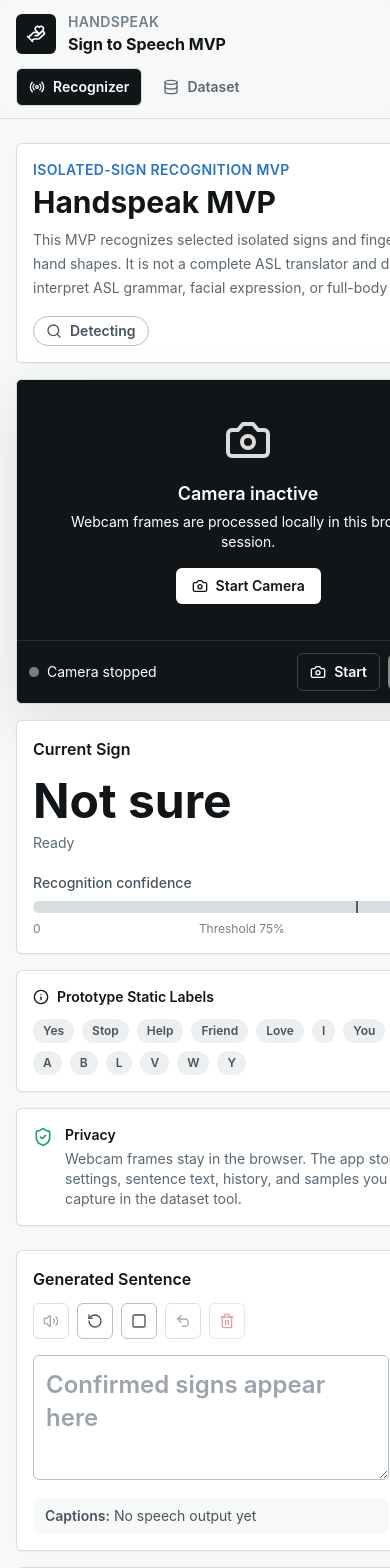
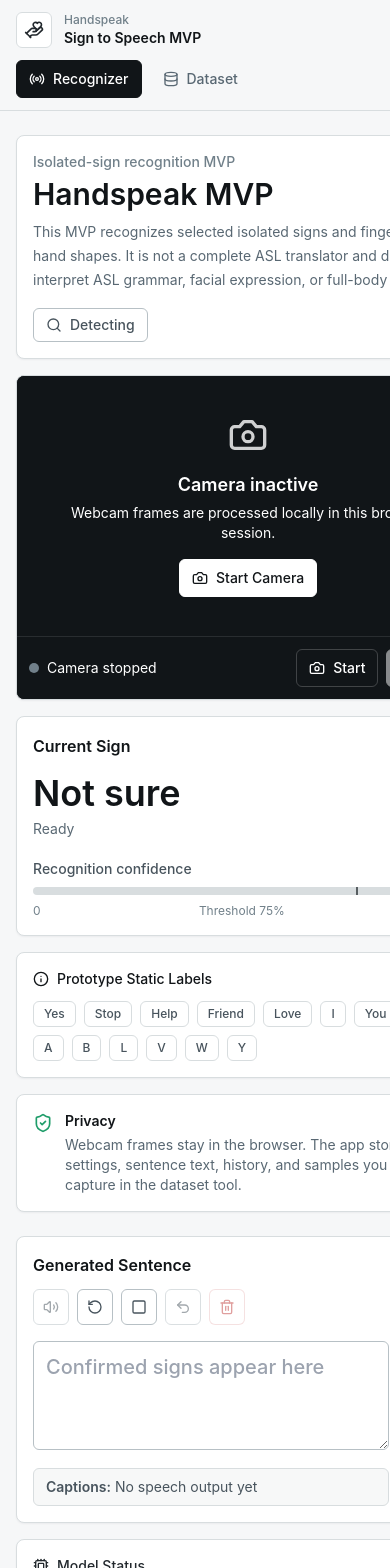
Before and after one commit to MathiasPettenati/Sign-Language-Translator, a React (Vite) app in the folder frontend/: page / in a window 390 px wide. Shown: the top 1568 px of the page. Built offline with nearby package versions, Linux system fonts and the light colour scheme.

Commit message:
Slight frontend changes

```diff
--- a/frontend/src/App.tsx
+++ b/frontend/src/App.tsx
@@ -38,18 +38,16 @@
   };
 
   return (
-    <div className="min-h-screen bg-ink-50 text-ink-900 dark:bg-ink-950 dark:text-ink-100">
-      <header className="sticky top-0 z-20 border-b border-ink-200 bg-white/92 backdrop-blur dark:border-ink-800 dark:bg-ink-950/92">
+    <div className="min-h-screen bg-[#f6f7f8] text-ink-900 dark:bg-ink-950 dark:text-ink-100">
+      <header className="sticky top-0 z-20 border-b border-ink-200 bg-[#f6f7f8]/95 backdrop-blur dark:border-ink-800 dark:bg-ink-950/95">
         <div className="mx-auto flex max-w-7xl flex-wrap items-center justify-between gap-3 px-4 py-3 sm:px-6 lg:px-8">
           <div className="flex items-center gap-3">
-            <div className="grid h-10 w-10 place-items-center rounded-md bg-ink-950 text-white dark:bg-white dark:text-ink-950">
+            <div className="grid h-9 w-9 place-items-center rounded-md border border-ink-200 bg-white text-ink-900 dark:border-ink-800 dark:bg-ink-900 dark:text-white">
               <HandHeart className="h-5 w-5" aria-hidden="true" />
             </div>
             <div>
-              <p className="text-sm font-semibold uppercase tracking-wide text-ink-500 dark:text-ink-400">
-                Handspeak
-              </p>
-              <p className="font-bold text-ink-950 dark:text-white">Sign to Speech MVP</p>
+              <p className="text-xs font-medium text-ink-500 dark:text-ink-400">Handspeak</p>
+              <p className="text-sm font-semibold text-ink-950 dark:text-white">Sign to Speech MVP</p>
             </div>
           </div>
           <nav className="flex items-center gap-2" aria-label="Main navigation">
--- a/frontend/src/components/CameraStage.tsx
+++ b/frontend/src/components/CameraStage.tsx
@@ -23,7 +23,7 @@
   const mirroredClass = mirrored ? "scale-x-[-1]" : "";
 
   return (
-    <section className="overflow-hidden rounded-md border border-ink-200 bg-ink-950 shadow-panel dark:border-ink-800">
+    <section className="surface overflow-hidden bg-ink-950">
       <div className="relative aspect-video min-h-[260px] w-full bg-ink-950">
         <video
           ref={videoRef}
@@ -36,9 +36,9 @@
           aria-label="Hand landmark overlay"
         />
         {!isActive ? (
-          <div className="absolute inset-0 grid place-items-center bg-ink-950/82 p-6 text-center text-white">
+          <div className="absolute inset-0 grid place-items-center bg-ink-950/86 p-6 text-center text-white">
             <div className="max-w-sm space-y-4">
-              <Camera className="mx-auto h-12 w-12 text-white/85" aria-hidden="true" />
+              <Camera className="mx-auto h-10 w-10 text-white/80" aria-hidden="true" />
               <div>
                 <p className="text-lg font-semibold">
                   {isStarting ? "Starting camera" : "Camera inactive"}
@@ -51,7 +51,7 @@
                 type="button"
                 onClick={onStart}
                 disabled={isStarting}
-                className="inline-flex items-center justify-center gap-2 rounded-md bg-white px-4 py-2 text-sm font-semibold text-ink-950 transition hover:bg-ink-100 disabled:cursor-not-allowed disabled:opacity-70"
+                className="button-primary border-white bg-white text-ink-950 hover:bg-ink-100"
               >
                 {isStarting ? (
                   <Loader2 className="h-4 w-4 animate-spin" aria-hidden="true" />
@@ -77,7 +77,7 @@
             type="button"
             onClick={onStart}
             disabled={isActive || isStarting}
-            className="inline-flex items-center gap-2 rounded-md border border-white/20 px-3 py-2 text-sm font-semibold text-white transition hover:bg-white/10 disabled:cursor-not-allowed disabled:opacity-50"
+            className="inline-flex items-center justify-center gap-2 rounded-md border border-white/20 px-3 py-2 text-sm font-medium text-white transition-colors hover:border-white/35 hover:bg-white/10 disabled:cursor-not-allowed disabled:opacity-50"
           >
             <Camera className="h-4 w-4" aria-hidden="true" />
             Start
@@ -86,7 +86,7 @@
             type="button"
             onClick={onStop}
             disabled={!isActive && !isStarting}
-            className="inline-flex items-center gap-2 rounded-md bg-white px-3 py-2 text-sm font-semibold text-ink-950 transition hover:bg-ink-100 disabled:cursor-not-allowed disabled:opacity-50"
+            className="inline-flex items-center justify-center gap-2 rounded-md border border-white bg-white px-3 py-2 text-sm font-medium text-ink-950 transition-colors hover:bg-ink-100 disabled:cursor-not-allowed disabled:opacity-50"
           >
             <CameraOff className="h-4 w-4" aria-hidden="true" />
             Stop
--- a/frontend/src/components/ConfidenceMeter.tsx
+++ b/frontend/src/components/ConfidenceMeter.tsx
@@ -17,11 +17,11 @@
         <span className="tabular-nums text-ink-600 dark:text-ink-300">{percentage}%</span>
       </div>
       <div
-        className="relative h-3 overflow-hidden rounded-full bg-ink-200 dark:bg-ink-800"
+        className="relative h-2 overflow-hidden rounded-full bg-ink-200 dark:bg-ink-800"
         aria-label={`${label}: ${percentage} percent confidence`}
       >
         <div
-          className="h-full rounded-full bg-signal-green transition-[width] duration-200"
+          className="h-full rounded-full bg-signal-blue transition-[width] duration-200"
           style={{ width: `${percentage}%` }}
         />
         <div
--- a/frontend/src/components/ErrorBanner.tsx
+++ b/frontend/src/components/ErrorBanner.tsx
@@ -7,7 +7,7 @@
 export function ErrorBanner({ message }: ErrorBannerProps) {
   return (
     <div
-      className="flex items-start gap-3 rounded-md border border-signal-red/40 bg-signal-red/10 p-4 text-sm text-red-900 dark:border-signal-red/60 dark:bg-signal-red/20 dark:text-red-100"
+      className="flex items-start gap-3 rounded-lg border border-signal-red/35 bg-white p-4 text-sm text-red-900 dark:border-signal-red/60 dark:bg-ink-900 dark:text-red-100"
       role="alert"
     >
       <AlertTriangle className="mt-0.5 h-5 w-5 shrink-0" aria-hidden="true" />
--- a/frontend/src/components/ModelStatus.tsx
+++ b/frontend/src/components/ModelStatus.tsx
@@ -14,13 +14,13 @@
 
 export function ModelStatus({ state, handsDetected, warnings }: ModelStatusProps) {
   return (
-    <section className="grid gap-3 rounded-md border border-ink-200 bg-white p-4 shadow-sm dark:border-ink-800 dark:bg-ink-900">
-      <div className="flex items-center gap-2 text-sm font-semibold text-ink-900 dark:text-white">
+    <section className="surface grid gap-3 p-4">
+      <div className="flex items-center gap-2 text-sm font-medium text-ink-900 dark:text-white">
         <Cpu className="h-4 w-4" aria-hidden="true" />
         Model Status
       </div>
       <div className="grid grid-cols-1 gap-3 text-sm sm:grid-cols-3">
-        <div className="rounded-md bg-ink-50 p-3 dark:bg-ink-950">
+        <div className="stat-card">
           <div className="flex items-center gap-2 text-ink-500 dark:text-ink-400">
             <Hand className="h-4 w-4" aria-hidden="true" />
             Hand landmarks
@@ -29,7 +29,7 @@
             {stateText(state.handLandmarker)}
           </p>
         </div>
-        <div className="rounded-md bg-ink-50 p-3 dark:bg-ink-950">
+        <div className="stat-card">
           <div className="flex items-center gap-2 text-ink-500 dark:text-ink-400">
             <Boxes className="h-4 w-4" aria-hidden="true" />
             Gesture model
@@ -38,7 +38,7 @@
             {stateText(state.gestureRecognizer)}
           </p>
         </div>
-        <div className="rounded-md bg-ink-50 p-3 dark:bg-ink-950">
+        <div className="stat-card">
           <div className="flex items-center gap-2 text-ink-500 dark:text-ink-400">
             <Hand className="h-4 w-4" aria-hidden="true" />
             Hands detected
--- a/frontend/src/components/SentenceBuilder.tsx
+++ b/frontend/src/components/SentenceBuilder.tsx
@@ -22,9 +22,9 @@
   onClear,
 }: SentenceBuilderProps) {
   return (
-    <section className="rounded-md border border-ink-200 bg-white p-4 shadow-sm dark:border-ink-800 dark:bg-ink-900">
+    <section className="surface p-4">
       <div className="flex flex-wrap items-center justify-between gap-3">
-        <h2 className="text-base font-semibold text-ink-950 dark:text-white">Generated Sentence</h2>
+        <h2 className="section-title">Generated Sentence</h2>
         <div className="flex flex-wrap gap-2">
           <button
             type="button"
@@ -80,11 +80,11 @@
         value={sentence}
         onChange={(event) => onSentenceChange(event.target.value)}
         rows={3}
-        className="mt-4 min-h-24 w-full resize-y rounded-md border border-ink-300 bg-white p-3 text-2xl font-semibold leading-snug text-ink-950 outline-none transition focus:border-signal-blue focus:ring-2 focus:ring-signal-blue/20 dark:border-ink-700 dark:bg-ink-950 dark:text-white"
+        className="mt-4 min-h-24 w-full resize-y rounded-md border border-ink-300 bg-white p-3 text-xl font-medium leading-snug text-ink-950 outline-none transition focus:border-signal-blue focus:ring-2 focus:ring-signal-blue/15 dark:border-ink-700 dark:bg-ink-950 dark:text-white sm:text-2xl"
         aria-label="Editable generated sentence"
         placeholder="Confirmed signs appear here"
       />
-      <div className="mt-3 rounded-md bg-ink-50 px-3 py-2 text-sm text-ink-700 dark:bg-ink-950 dark:text-ink-200">
+      <div className="surface-muted mt-3 px-3 py-2 text-sm text-ink-700 dark:text-ink-200">
         <span className="font-semibold">Captions:</span>{" "}
         {spokenCaption ? spokenCaption : "No speech output yet"}
       </div>
--- a/frontend/src/components/StatusPill.tsx
+++ b/frontend/src/components/StatusPill.tsx
@@ -10,17 +10,17 @@
 const STATUS_STYLES: Record<RecognitionStatus, string> = {
   idle: "border-ink-300 bg-white text-ink-700 dark:border-ink-700 dark:bg-ink-900 dark:text-ink-100",
   loading:
-    "border-signal-blue/30 bg-signal-blue/10 text-signal-blue dark:border-signal-blue/50 dark:bg-signal-blue/20 dark:text-blue-200",
+    "border-signal-blue/30 bg-white text-signal-blue dark:border-signal-blue/50 dark:bg-ink-900 dark:text-blue-200",
   detecting:
-    "border-signal-blue/30 bg-signal-blue/10 text-signal-blue dark:border-signal-blue/50 dark:bg-signal-blue/20 dark:text-blue-200",
+    "border-signal-blue/30 bg-white text-signal-blue dark:border-signal-blue/50 dark:bg-ink-900 dark:text-blue-200",
   possible:
-    "border-signal-amber/40 bg-signal-amber/10 text-amber-800 dark:border-signal-amber/60 dark:bg-signal-amber/20 dark:text-amber-200",
+    "border-signal-amber/40 bg-white text-amber-800 dark:border-signal-amber/60 dark:bg-ink-900 dark:text-amber-200",
   confirmed:
-    "border-signal-green/40 bg-signal-green/10 text-green-800 dark:border-signal-green/60 dark:bg-signal-green/20 dark:text-green-200",
+    "border-signal-green/40 bg-white text-green-800 dark:border-signal-green/60 dark:bg-ink-900 dark:text-green-200",
   uncertain:
-    "border-ink-300 bg-ink-100 text-ink-700 dark:border-ink-700 dark:bg-ink-800 dark:text-ink-100",
+    "border-ink-300 bg-white text-ink-700 dark:border-ink-700 dark:bg-ink-900 dark:text-ink-100",
   error:
-    "border-signal-red/40 bg-signal-red/10 text-red-800 dark:border-signal-red/60 dark:bg-signal-red/20 dark:text-red-200",
+    "border-signal-red/40 bg-white text-red-800 dark:border-signal-red/60 dark:bg-ink-900 dark:text-red-200",
 };
 
 function StatusIcon({ status }: { status: RecognitionStatus }) {
@@ -48,7 +48,7 @@
 export function StatusPill({ status, label }: StatusPillProps) {
   return (
     <span
-      className={`inline-flex items-center gap-2 rounded-full border px-3 py-1 text-sm font-semibold ${STATUS_STYLES[status]}`}
+      className={`inline-flex items-center gap-2 rounded-md border px-3 py-1.5 text-sm font-medium ${STATUS_STYLES[status]}`}
     >
       <StatusIcon status={status} />
       {label}
--- a/frontend/src/pages/RecognizerPage.tsx
+++ b/frontend/src/pages/RecognizerPage.tsx
@@ -38,13 +38,11 @@
     <main className="space-y-6">
       <section className="grid gap-4 lg:grid-cols-[1fr_360px]">
         <div className="space-y-4">
-          <div className="rounded-md border border-ink-200 bg-white p-4 shadow-sm dark:border-ink-800 dark:bg-ink-900">
+          <div className="surface p-4">
             <div className="flex flex-wrap items-start justify-between gap-4">
               <div>
-                <p className="text-sm font-semibold uppercase tracking-wide text-signal-blue">
-                  Isolated-sign recognition MVP
-                </p>
-                <h1 className="mt-1 text-3xl font-bold text-ink-950 dark:text-white">{APP_NAME}</h1>
+                <p className="eyebrow">Isolated-sign recognition MVP</p>
+                <h1 className="mt-1 text-3xl font-semibold text-ink-950 dark:text-white">{APP_NAME}</h1>
                 <p className="mt-2 max-w-3xl text-sm leading-6 text-ink-600 dark:text-ink-300">
                   This MVP recognizes selected isolated signs and fingerspelling hand shapes. It is
                   not a complete ASL translator and does not interpret ASL grammar, facial
@@ -68,14 +66,14 @@
         </div>
 
         <aside className="space-y-4">
-          <section className="rounded-md border border-ink-200 bg-white p-4 shadow-sm dark:border-ink-800 dark:bg-ink-900">
+          <section className="surface p-4">
             <div className="flex items-center justify-between gap-3">
-              <h2 className="text-base font-semibold text-ink-950 dark:text-white">Current Sign</h2>
-              <span className="rounded-full bg-ink-100 px-2.5 py-1 text-xs font-semibold text-ink-700 dark:bg-ink-800 dark:text-ink-200">
+              <h2 className="section-title">Current Sign</h2>
+              <span className="chip">
                 {recognizer.currentPrediction?.source ?? "waiting"}
               </span>
             </div>
-            <p className="mt-4 text-5xl font-bold leading-none text-ink-950 dark:text-white">
+            <p className="mt-4 text-4xl font-semibold leading-none text-ink-950 dark:text-white sm:text-5xl">
               {visibleSign}
             </p>
             <p className="mt-2 text-sm text-ink-600 dark:text-ink-300">
@@ -90,8 +88,8 @@
             </div>
           </section>
 
-          <section className="rounded-md border border-ink-200 bg-white p-4 shadow-sm dark:border-ink-800 dark:bg-ink-900">
-            <div className="flex items-center gap-2 text-sm font-semibold text-ink-950 dark:text-white">
+          <section className="surface p-4">
+            <div className="flex items-center gap-2 text-sm font-medium text-ink-950 dark:text-white">
               <Info className="h-4 w-4" aria-hidden="true" />
               Prototype Static Labels
             </div>
@@ -99,7 +97,7 @@
               {PROTOTYPE_RULE_LABELS.map((label) => (
                 <span
                   key={label}
-                  className="rounded-full bg-ink-100 px-2.5 py-1 text-xs font-semibold text-ink-700 dark:bg-ink-800 dark:text-ink-200"
+                  className="chip"
                 >
                   {label}
                 </span>
@@ -107,7 +105,7 @@
             </div>
           </section>
 
-          <section className="rounded-md border border-ink-200 bg-white p-4 shadow-sm dark:border-ink-800 dark:bg-ink-900">
+          <section className="surface p-4">
             <div className="flex items-start gap-3">
               <ShieldCheck className="mt-0.5 h-5 w-5 shrink-0 text-signal-green" aria-hidden="true" />
               <div className="text-sm text-ink-600 dark:text-ink-300">
--- a/frontend/src/styles.css
+++ b/frontend/src/styles.css
@@ -5,7 +5,12 @@
 :root {
   color-scheme: light;
   font-family:
-    Inter, ui-sans-serif, system-ui, -apple-system, BlinkMacSystemFont, "Segoe UI", sans-serif;
+    Aptos, Inter, "Segoe UI Variable", "Segoe UI", ui-sans-serif, system-ui, -apple-system,
+    BlinkMacSystemFont, sans-serif;
+  font-feature-settings:
+    "cv02" 1,
+    "cv03" 1,
+    "cv04" 1;
 }
 
 :root.dark {
@@ -14,11 +19,15 @@
 
 * {
   box-sizing: border-box;
+  letter-spacing: 0;
 }
 
 body {
   margin: 0;
   min-width: 320px;
+  background: #f6f7f8;
+  -webkit-font-smoothing: antialiased;
+  text-rendering: optimizeLegibility;
 }
 
 button,
@@ -46,24 +55,73 @@
 }
 
 @layer components {
+  .surface {
+    @apply rounded-lg border border-ink-200 bg-white dark:border-ink-800 dark:bg-ink-900;
+    box-shadow: 0 1px 2px rgba(17, 24, 39, 0.05);
+  }
+
+  .surface-muted {
+    @apply rounded-md border border-ink-200 bg-ink-50 dark:border-ink-800 dark:bg-ink-950;
+  }
+
+  .section-title {
+    @apply text-base font-semibold text-ink-950 dark:text-white;
+  }
+
+  .eyebrow {
+    @apply text-sm font-medium text-ink-500 dark:text-ink-400;
+  }
+
+  .chip {
+    @apply inline-flex items-center rounded-md border border-ink-200 bg-white px-2.5 py-1 text-xs font-medium text-ink-700 dark:border-ink-700 dark:bg-ink-900 dark:text-ink-200;
+  }
+
+  .stat-card {
+    @apply rounded-md border border-ink-200 bg-ink-50 p-3 text-sm transition-colors dark:border-ink-800 dark:bg-ink-950;
+  }
+
+  .list-row {
+    @apply rounded-md border border-transparent bg-ink-50 transition-colors hover:border-ink-200 hover:bg-white dark:bg-ink-950 dark:hover:border-ink-700 dark:hover:bg-ink-900;
+  }
+
   .nav-button {
-    @apply inline-flex items-center gap-2 rounded-md border border-transparent px-3 py-2 text-sm font-semibold text-ink-600 transition hover:bg-ink-100 hover:text-ink-950 dark:text-ink-300 dark:hover:bg-ink-900 dark:hover:text-white;
+    @apply inline-flex items-center gap-2 rounded-md border border-transparent px-3 py-2 text-sm font-medium text-ink-600 hover:border-ink-200 hover:bg-white hover:text-ink-950 active:bg-ink-100 dark:text-ink-300 dark:hover:border-ink-700 dark:hover:bg-ink-900 dark:hover:text-white;
+    transition:
+      background-color 160ms ease,
+      border-color 160ms ease,
+      color 160ms ease;
   }
 
   .nav-button.active {
-    @apply border-ink-200 bg-ink-950 text-white hover:bg-ink-900 dark:border-ink-700 dark:bg-white dark:text-ink-950 dark:hover:bg-ink-100;
+    @apply border-ink-950 bg-ink-950 text-white hover:bg-ink-900 dark:border-white dark:bg-white dark:text-ink-950 dark:hover:bg-ink-100;
   }
 
   .button-primary {
-    @apply inline-flex items-center justify-center gap-2 rounded-md bg-ink-950 px-3 py-2 text-sm font-semibold text-white transition hover:bg-ink-800 disabled:cursor-not-allowed disabled:opacity-50 dark:bg-white dark:text-ink-950 dark:hover:bg-ink-200;
+    @apply inline-flex items-center justify-center gap-2 rounded-md border border-ink-950 bg-ink-950 px-3 py-2 text-sm font-medium text-white hover:-translate-y-px hover:bg-ink-800 active:translate-y-0 disabled:cursor-not-allowed disabled:translate-y-0 disabled:opacity-50 dark:border-white dark:bg-white dark:text-ink-950 dark:hover:bg-ink-200;
+    box-shadow: 0 1px 2px rgba(17, 24, 39, 0.08);
+    transition:
+      background-color 160ms ease,
+      border-color 160ms ease,
+      box-shadow 160ms ease,
+      transform 160ms ease;
   }
 
   .button-secondary {
-    @apply inline-flex items-center justify-center gap-2 rounded-md border border-ink-300 bg-white px-3 py-2 text-sm font-semibold text-ink-800 transition hover:bg-ink-100 disabled:cursor-not-allowed disabled:opacity-50 dark:border-ink-700 dark:bg-ink-950 dark:text-ink-100 dark:hover:bg-ink-800;
+    @apply inline-flex items-center justify-center gap-2 rounded-md border border-ink-300 bg-white px-3 py-2 text-sm font-medium text-ink-800 hover:-translate-y-px hover:border-ink-400 hover:bg-ink-50 active:translate-y-0 disabled:cursor-not-allowed disabled:translate-y-0 disabled:opacity-50 dark:border-ink-700 dark:bg-ink-950 dark:text-ink-100 dark:hover:border-ink-600 dark:hover:bg-ink-900;
+    transition:
+      background-color 160ms ease,
+      border-color 160ms ease,
+      box-shadow 160ms ease,
+      transform 160ms ease;
   }
 
   .icon-button {
-    @apply inline-flex h-9 w-9 items-center justify-center rounded-md border border-ink-300 bg-white text-ink-700 transition hover:bg-ink-100 disabled:cursor-not-allowed disabled:opacity-50 dark:border-ink-700 dark:bg-ink-950 dark:text-ink-100 dark:hover:bg-ink-800;
+    @apply inline-flex h-9 w-9 items-center justify-center rounded-md border border-ink-300 bg-white text-ink-700 hover:-translate-y-px hover:border-ink-400 hover:bg-ink-50 active:translate-y-0 disabled:cursor-not-allowed disabled:translate-y-0 disabled:opacity-50 dark:border-ink-700 dark:bg-ink-950 dark:text-ink-100 dark:hover:border-ink-600 dark:hover:bg-ink-900;
+    transition:
+      background-color 160ms ease,
+      border-color 160ms ease,
+      color 160ms ease,
+      transform 160ms ease;
   }
 
   .icon-button.danger {
@@ -77,7 +135,10 @@
   .field-label input,
   .field-label select,
   .field-label textarea {
-    @apply w-full rounded-md border border-ink-300 bg-white px-3 py-2 text-sm text-ink-950 outline-none transition focus:border-signal-blue focus:ring-2 focus:ring-signal-blue/20 dark:border-ink-700 dark:bg-ink-950 dark:text-white;
+    @apply w-full rounded-md border border-ink-300 bg-white px-3 py-2 text-sm text-ink-950 outline-none hover:border-ink-400 focus:border-signal-blue focus:ring-2 focus:ring-signal-blue/15 dark:border-ink-700 dark:bg-ink-950 dark:text-white dark:hover:border-ink-600;
+    transition:
+      border-color 160ms ease,
+      box-shadow 160ms ease;
   }
 
   .setting-row {
@@ -93,7 +154,7 @@
   }
 
   .check-row {
-    @apply flex items-center gap-2 rounded-md border border-ink-200 bg-ink-50 px-3 py-2 text-sm font-medium text-ink-700 dark:border-ink-800 dark:bg-ink-950 dark:text-ink-200;
+    @apply flex items-center gap-2 rounded-md border border-ink-200 bg-white px-3 py-2 text-sm font-medium text-ink-700 transition-colors hover:border-ink-300 hover:bg-ink-50 dark:border-ink-800 dark:bg-ink-950 dark:text-ink-200 dark:hover:border-ink-700 dark:hover:bg-ink-900;
   }
 
   .check-row input {
```
Also changed, not shown: frontend/src/components/HistoryPanel.tsx (+4 -4 lines), frontend/src/components/SettingsPanel.tsx (+4 -4 lines), frontend/src/pages/DatasetCollectorPage.tsx (+15 -17 lines).
